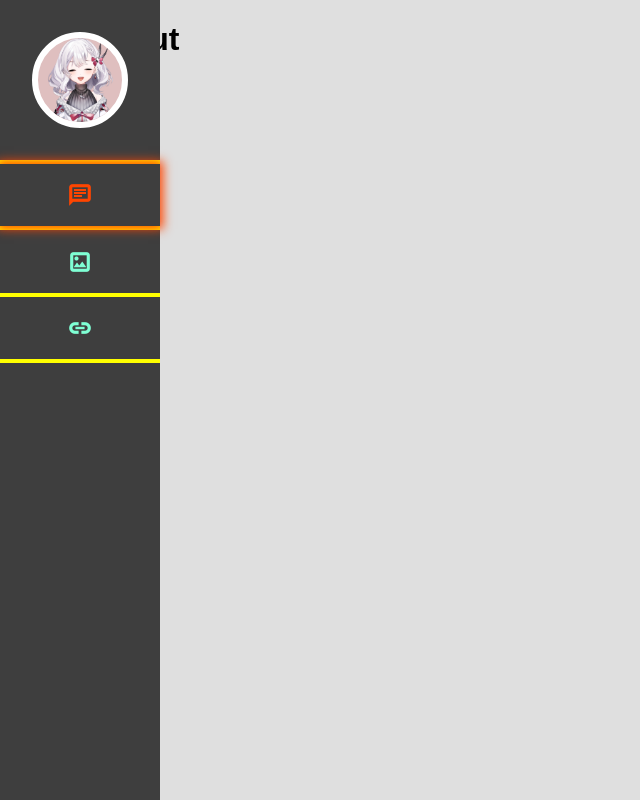
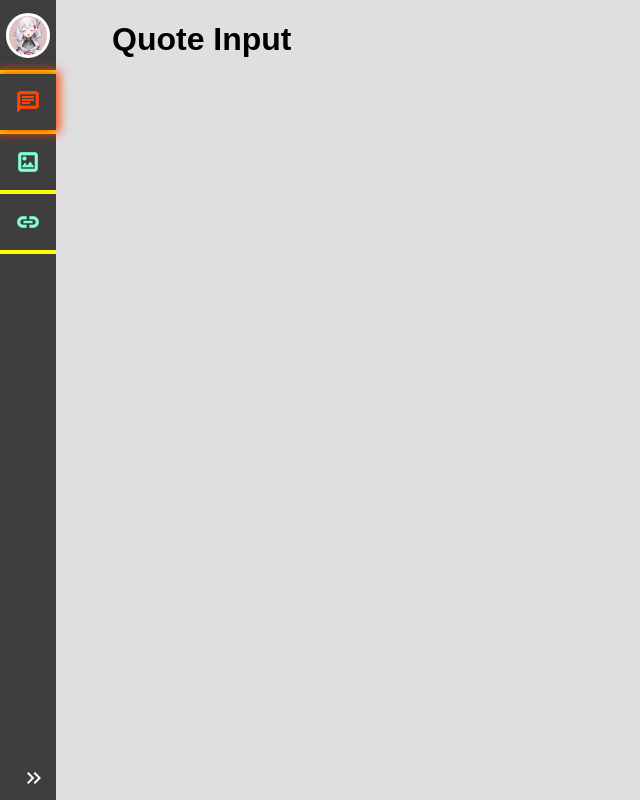
Before and after one commit to serser322/dada-quotation-generator, a Vue app: page /quote-input in a window 1280 px wide. Shown: the whole page, without its empty margins (0-640 px from the left). Built offline with nearby package versions, Linux system fonts and the light colour scheme.

Commit message:
feat:Sidebar RWD

```diff
--- a/src/components/Sidebar.vue
+++ b/src/components/Sidebar.vue
@@ -24,19 +24,15 @@ const toggleSidebar = () => {
     :class="{ 'sidebar-expanded': isExpanded }"
     @click="toggleSidebar"
   >
-    <!-- <div class="sidebar__toggle">
-        <span
-          class="material-symbols-outlined"
-        >
-          keyboard_double_arrow_right
-        </span>
-      </div> -->
+    <!-- Avatar | Start -->
     <div class="sidebar__avatar">
       <img
         src="../assets/dada.png"
         alt=""
       >
     </div>
+    <!-- Avatar | End -->
+    <!-- Nav | Start -->
     <nav class="sidebar__wrap">
       <div class="sidebar__line" />
       <div
@@ -47,7 +43,7 @@ const toggleSidebar = () => {
         <span class="material-symbols-outlined">
           chat
         </span>
-        <div class="text-hidden">
+        <div>
           輸入名言
         </div>
       </div>
@@ -60,7 +56,7 @@ const toggleSidebar = () => {
         <span class="material-symbols-outlined">
           imagesmode
         </span>
-        <div class="text-hidden">
+        <div>
           選擇立繪
         </div>
       </div>
@@ -73,63 +69,61 @@ const toggleSidebar = () => {
         <span class="material-symbols-outlined">
           link
         </span>
-        <div class="text-hidden">
+        <div>
           輸入來源
         </div>
       </div>
       <div class="sidebar__line" />
     </nav>
+    <!-- Nav | End -->
+    <!-- Toggle icon | Start -->
+    <div class="sidebar__toggle">
+      <span
+        class="material-symbols-outlined"
+      >
+        keyboard_double_arrow_right
+      </span>
+    </div>
+    <!-- Toggle icon | End -->
   </aside>
 </template>
 
 <style lang="scss" scoped>
 .sidebar {
   position: fixed;
-  width: 10rem;
+  width: 3.5rem;
   height: 100vh;
   background-color: rgb(62, 62, 62);
   color: white;
   z-index: 1;
   transition: width 0.5s ease;
 
-  .sidebar__toggle {
-    width: 25px;
-    height: 25px;
-    position: absolute;
-    top: 0;
-    right: -25px;
-    background-color: rgb(62, 62, 62);
-    display: flex;
-    justify-content: center;
-    align-items: center;
-  }
-
   .sidebar__avatar {
     display: flex;
     justify-content: center;
-    padding: 2rem 0;
+    padding: 0.8rem 0;
 
     img {
-      width: 6rem;
+      width: 2.8rem;
       background-color: rgb(223, 191, 191);
-      border: 0.4rem solid white;
+      border: 0.2rem solid white;
       border-radius: 50%;
       transition: width 0.5s ease;
     }
   }
-
   .sidebar__wrap {
     box-sizing: content-box;
 
     .sidebar__item {
       display: flex;
-      justify-content: center;
       align-items: center;
+      padding-left: 1rem;
       position: relative;
       z-index: 2;
 
       &:hover {
         cursor: pointer;
+        background-color: azure;
         box-shadow: 0 0 10px 3px orange;
         color: orange;
 
@@ -138,12 +132,24 @@ const toggleSidebar = () => {
         }
       }
 
+      /* icon */
       :first-child {
-        margin: 1.2rem 0;
-        margin-right: 0rem;
+        font-size: 1.5rem;
+        margin: 1rem 0.5rem 1rem 0rem;
         color: aquamarine;
         font-weight: bold;
-        transition: margin-right 0.2s ease;
+        transition: margin 0.8s ease;
+      }
+
+      /* text */
+      :nth-child(2) {
+        font-size: 1.2rem;
+        font-weight: bold;
+        visibility: hidden;
+        opacity: 0;
+        overflow: hidden;
+        white-space: nowrap;
+        transition: all 0.5s ease;
       }
     }
 
@@ -163,49 +169,50 @@ const toggleSidebar = () => {
     }
   }
 
+  .sidebar__toggle {
+    display: flex;
+    align-items: center;
+    justify-content: center;
+    position: absolute;
+    bottom: 10px;
+    right: 10px;
+    background-color: rgb(62, 62, 62);
+    transition: transform 0.3s ease-out;
+  }
   /* @media (min-width:576px) {
     width: 20rem;
   } */
 }
 
-/* Sidebar expanded */
-
+/* Expanded */
 .sidebar-expanded {
-  width: 20rem;
+  width: 12rem;
 
   .sidebar__avatar {
     img {
-      width: 11rem;
+      /* width: 3.5rem; */
     }
   }
 
   .sidebar__wrap {
     .sidebar__item {
-
       :first-child {
-        /* margin-right: 1rem; */
+        margin: 1rem ;
       }
 
       :nth-child(2) {
-        width: auto;
-        /* height: 3rem; */
-        /* margin: 1.2rem 0; */
-        font-size: 1.5rem;
         visibility: visible;
         opacity: 1;
+        display: flex;
+        align-items: center;
+        flex-wrap: nowrap;
       }
     }
   }
 
-}
+  .sidebar__toggle {
+    transform: rotate(180deg);
+  }
 
-.text-hidden {
-  /* font-size: 0px; */
-  width: 0;
-  height: 0;
-  overflow: hidden;
-  /* visibility: hidden;
-  opacity: 0; */
-  transition: all 0.5s ease;
 }
 </style>
--- a/src/views/Home.vue
+++ b/src/views/Home.vue
@@ -4,8 +4,8 @@ import Sidebar from '../components/Sidebar.vue'
 </script>
 
 <template>
+  <Sidebar />
   <main>
-    <Sidebar />
     <router-view />
   </main>
 </template>
@@ -13,5 +13,8 @@ import Sidebar from '../components/Sidebar.vue'
 <style lang="scss">
 main {
   display: flex;
+
+  padding-left:3.5rem;
+
 }
 </style>
```
